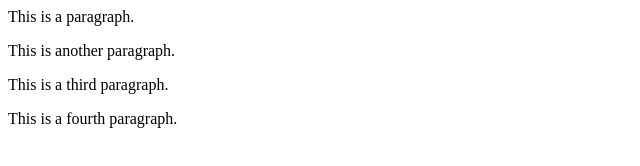
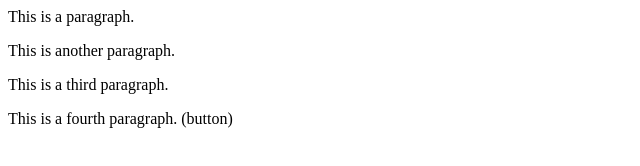
Before and after one commit to thevibingteen/localrepo, a plain HTML site: page index.html in a window 1280 px wide. Shown: the full height of the page, 0-640 px from the left. Drawn offline with Linux system fonts and the light colour scheme.

```diff
--- a/index.html
+++ b/index.html
@@ -1,4 +1,4 @@
 <p>This is a paragraph.</p>
 <p>This is another paragraph.</p>
 <p>This is a third paragraph.</p>
-<p>This is a fourth paragraph.</p>
+<p>This is a fourth paragraph. (button)</p>
```
